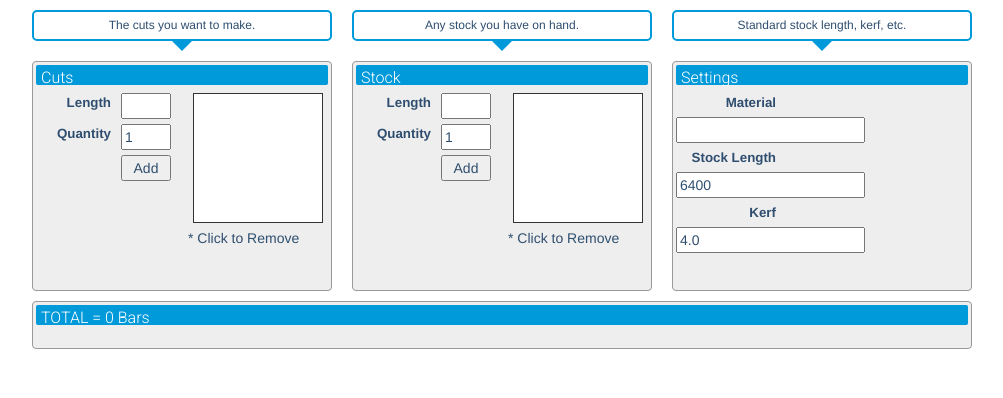
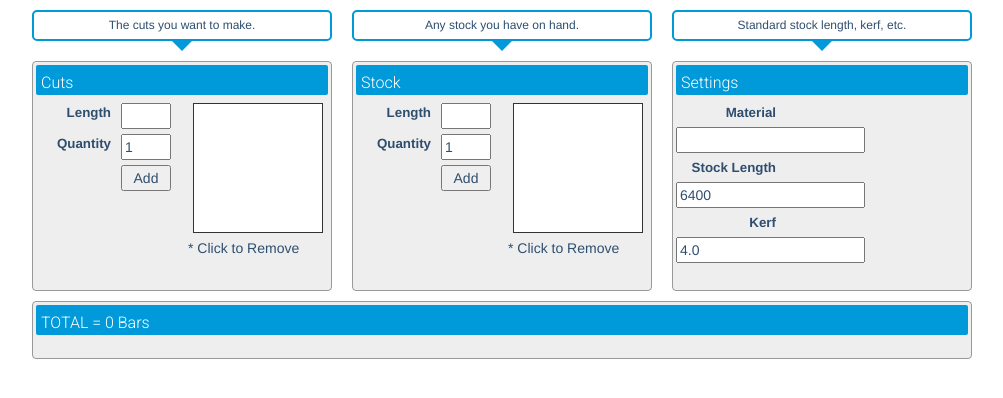
Before and after one commit to vireax/cutlist, a plain HTML site: page index.htm in a window 1280 px wide. Shown: the whole page, without its empty margins (138-1141 px from the left). Drawn offline with Linux system fonts and the light colour scheme.

Commit message:
Update main.css

```diff
--- a/files/main.css
+++ b/files/main.css
@@ -14,8 +14,8 @@ div.box1 h1 {
 	color: #fff;
 	font-size: 16px;
 	font-weight: 300;
-	height: 20px;
-	line-height: 20px;
+	height: 30px;
+	line-height: 30px;
 	font-family: 'Roboto', Arial, sans-serif;
 	padding: 3px;
 	padding-left: 5px;
```
